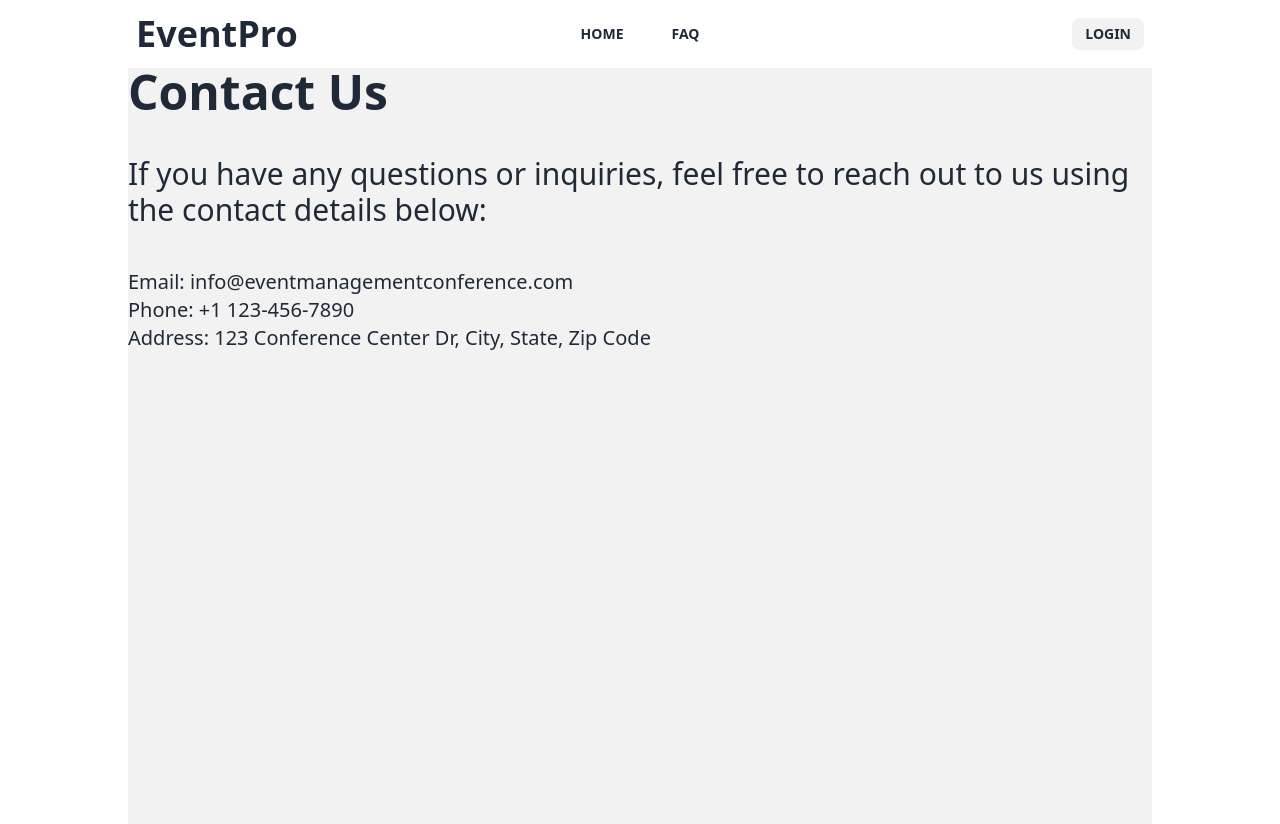
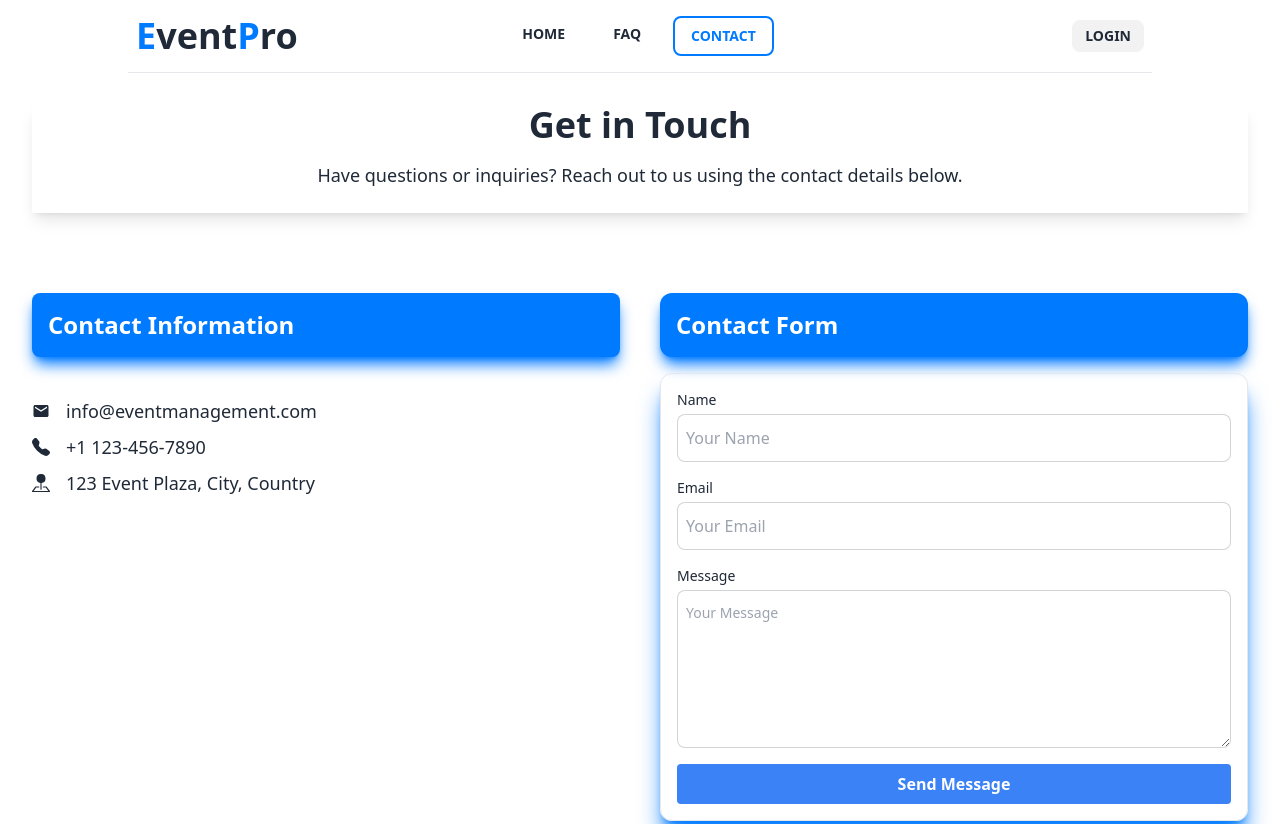
Before and after one commit to shoaib-mk2/EventLab, a React (Vite) app: page /contact in a window 1280 px wide. Shown: the top 824 px of the page. Built offline with nearby package versions, Linux system fonts and the light colour scheme; no server answers.

Commit message:
added blog page, updated navbar and contact page

```diff
--- /dev/null
+++ b/src/pages/Blog/Blog.jsx
@@ -0,0 +1,68 @@
+import { ImCalendar, ImLocation } from "react-icons/im";
+
+const Blog = () => {
+    return (
+        <div className="w-4/5 mx-auto p-8">
+            <h1 className="text-3xl font-bold mb-6">The Rise of Hybrid Events: Blending Physical and Virtual Experiences</h1>
+            <div className="lg:w-1/2 mb-5">
+                <ul className="text-lg text-[#007aff] flex justify-between my-4 font-bold">
+                    <li className="flex items-center gap-2">
+                        <ImLocation></ImLocation>
+                        Los Angeles, CA
+                    </li>
+                    <li className="flex items-center gap-2">
+                        <ImCalendar></ImCalendar>
+                        9 October, 2023
+                    </li>
+                </ul>
+                <img src="/blog.jpg" alt="" />
+            </div>
+            <p className="mb-4 md:text-lg">
+                The landscape of events has undergone a profound transformation with the advent of hybrid events. Blending the physical and virtual dimensions,
+                hybrid events have gained immense popularity, offering a dynamic and inclusive event experience that caters to a broader and more diverse audience.
+                This trend has been catalyzed by technological advancements and the need to adapt to a rapidly changing world.
+            </p>
+
+            <h2 className="text-2xl font-bold mb-4">1. Defining Hybrid Events</h2>
+
+            <p className="mb-4 md:text-lg">
+                Hybrid events combine both in-person elements, such as a physical venue where a portion of the audience is present, and virtual elements,
+                allowing remote attendees to participate online through a virtual platform. This convergence amplifies the event's reach and engagement,
+                breaking down geographical barriers and enabling a global audience to engage with the event's content.
+            </p>
+
+            <h2 className="text-2xl font-bold mb-4">2. Enhanced Accessibility and Inclusivity</h2>
+
+            <p className="mb-4 md:text-lg">
+                One of the key advantages of hybrid events is the increased accessibility and inclusivity they provide.
+                Attendees who might have been constrained by geographical, financial, or other limitations can now participate and engage with the event from anywhere.
+                This inclusivity ensures a diverse audience, enriching discussions and interactions.
+            </p>
+
+            <h2 className="text-2xl font-bold mb-4">3. Leveraging Technology for Immersive Experiences</h2>
+
+            <p className="mb-4 md:text-lg">
+                Technology plays a central role in delivering seamless hybrid events. Advanced event platforms integrate features like live streaming, virtual breakout rooms,
+                interactive Q&A sessions, and networking opportunities. Attendees can access event content, connect with speakers and fellow participants,
+                and engage in discussions in real-time, fostering an interactive and immersive experience.
+            </p>
+
+            <h2 className="text-2xl font-bold mb-4">4. Data-Driven Insights and Analytics</h2>
+
+            <p className="mb-4 md:text-lg">
+                Hybrid events generate a wealth of data that can be invaluable for organizers. Analytics tools track attendee engagement, session popularity,
+                and networking interactions. These insights provide event organizers with valuable data to optimize future events, tailor content to audience preferences,
+                and measure the event's success.
+            </p>
+
+            <h2 className="text-2xl font-bold mb-4">5. Overcoming Challenges and Ensuring Success</h2>
+
+            <p className="mb-4 md:text-lg">
+                Organizing a successful hybrid event involves addressing various challenges, including managing technical aspects, ensuring a seamless experience for both virtual and in-person attendees,
+                and maintaining a sense of community and engagement. Strategic planning, effective communication, and leveraging the right event technology are crucial to overcoming these challenges and ensuring a successful event.
+            </p>
+        </div>
+    );
+}
+
+export default Blog;
--- a/src/pages/Contact/Contact.jsx
+++ b/src/pages/Contact/Contact.jsx
@@ -1,15 +1,51 @@
+import { BsFillPinMapFill, BsTelephoneFill } from "react-icons/bs";
+import { MdEmail } from "react-icons/md";
 
 
 const Contact = () => {
     return (
-        <div className="w-4/5 mx-auto min-h-screen bg-base-200">
-            <div className="">
-                <h2 className="text-5xl font-bold">Contact Us</h2>
-                <p className="text-3xl my-10">If you have any questions or inquiries, feel free to reach out to us using the contact details below:</p>
-                <div className="my-10 text-xl">
-                    <p>Email: info@eventmanagementconference.com</p>
-                    <p>Phone: +1 123-456-7890</p>
-                    <p>Address: 123 Conference Center Dr, City, State, Zip Code</p>
+        <div className="container mx-auto p-8 min-h-screen">
+            <div className="flex flex-col items-center justify-center shadow-lg">
+                <h1 className="text-4xl font-bold mb-4">Get in Touch</h1>
+                <p className="text-lg mb-6">Have questions or inquiries? Reach out to us using the contact details below.</p>
+            </div>
+            <div className="grid grid-cols-1 md:grid-cols-2 gap-10 mt-20">
+                <div>
+                    <h2 className="text-2xl font-bold mb-10 shadow-lg shadow-[#007aff] bg-[#007aff] text-white p-4 rounded-lg">Contact Information</h2>
+                    <ul className="text-lg mb-4">
+                        <li className="flex items-center mb-2 gap-4">
+                            <MdEmail></MdEmail>
+                            info@eventmanagement.com
+                        </li>
+                        <li className="flex items-center mb-2 gap-4">
+                            <BsTelephoneFill></BsTelephoneFill>
+                            +1 123-456-7890
+                        </li>
+                        <li className="flex items-center mb-2 gap-4">
+                            <BsFillPinMapFill></BsFillPinMapFill>
+                            123 Event Plaza, City, Country
+                        </li>
+                    </ul>
+                </div>
+                <div>
+                    <h2 className="text-2xl font-bold mb-4 shadow-lg shadow-[#007aff] bg-[#007aff] text-white rounded-xl p-4">Contact Form</h2>
+                    <form className="flex flex-col shadow-xl shadow-[#007aff] border p-4 rounded-xl">
+                        <label htmlFor="name" className="text-sm mb-1">Name</label>
+                        <input type="text" id="name" className="p-2 mb-4 input input-bordered" placeholder="Your Name" />
+
+                        <label htmlFor="email" className="text-sm mb-1">Email</label>
+                        <input type="email" id="email" className="p-2 mb-4 input input-bordered" placeholder="Your Email" />
+
+                        <label htmlFor="message" className="text-sm mb-1">Message</label>
+                        <textarea id="message" rows="5" className="p-2 mb-4 textarea textarea-bordered" placeholder="Your Message"></textarea>
+
+                        <button
+                            type="submit"
+                            className="bg-blue-500 hover:bg-blue-700 text-white font-bold py-2 px-6 rounded transition duration-300 ease-in-out transform hover:scale-105"
+                        >
+                            Send Message
+                        </button>
+                    </form>
                 </div>
             </div>
         </div>
--- /dev/null
+++ b/src/pages/ErrorPage/ErrorPage.jsx
@@ -0,0 +1,18 @@
+
+
+const ErrorPage = () => {
+    return (
+        <div className="flex flex-col items-center justify-center h-screen">
+            <h1 className="text-6xl mb-4 font-bold">404</h1>
+            <p className="text-lg mb-8">Oops! Page not found.</p>
+            <button
+                className="bg-blue-500 hover:bg-blue-700 text-white font-bold py-2 px-4 rounded"
+                onClick={() => window.history.back()}
+            >
+                Go Back
+            </button>
+        </div>
+    );
+};
+
+export default ErrorPage;
--- a/src/pages/Home/BannerStyles.css
+++ b/src/pages/Home/BannerStyles.css
@@ -14,7 +14,7 @@
     position: absolute;
     right: 16px;
     bottom: 16px;
-    z-index: 0;
+    z-index: 1;
     width: 48px;
     height: 48px;
     display: flex;
--- a/src/pages/Navbar/Navbar.jsx
+++ b/src/pages/Navbar/Navbar.jsx
@@ -1,6 +1,7 @@
 import { useContext } from "react";
 import { Link, NavLink } from "react-router-dom";
 import { AuthContext } from "../../provider/AuthProvider";
+import { MdLogout } from "react-icons/md";
 
 
 const Navbar = () => {
@@ -37,15 +38,20 @@ const Navbar = () => {
                 </li>
             </>
         }
-        {/* <li>
+        {
+            user &&
+            <>
+                <li>
                     <NavLink
-                to="/speakers"
+                        to="/blog"
                         className={({ isActive, isPending }) =>
                             isPending ? "pending" : isActive ? "border-2 border-[#007aff] font-bold text-[#007aff]" : "font-bold "
                         }>
-                SPEAKERS
+                        BLOG
                     </NavLink>
-        </li> */}
+                </li>
+            </>
+        }
         <li>
             <NavLink
                 to="/faq"
@@ -55,9 +61,6 @@ const Navbar = () => {
                 FAQ
             </NavLink>
         </li>
-        {
-            user &&
-            <>
         <li>
             <NavLink
                 to="/contact"
@@ -68,30 +71,11 @@ const Navbar = () => {
             </NavLink>
         </li>
     </>
-        }
-        {/* <li>
-            <NavLink
-                to="/contact"
-                className={({ isActive, isPending }) =>
-                    isPending ? "pending" : isActive ? "border-2 border-[#007aff] font-bold text-[#007aff]" : "font-bold "
-                }>
-                CONTACT
-            </NavLink>
-        </li> */}
-    </>
 
     return (
-        <div className="navbar bg-base-100 w-4/5 mx-auto">
+        <div className="navbar bg-base-100 w-4/5 mx-auto border-b">
             <div className="navbar-start">
-                {/* <div className="dropdown">
-                    <label tabIndex={0} className="btn btn-ghost lg:hidden">
-                        <svg xmlns="http://www.w3.org/2000/svg" className="h-5 w-5" fill="none" viewBox="0 0 24 24" stroke="currentColor"><path strokeLinecap="round" strokeLinejoin="round" strokeWidth="2" d="M4 6h16M4 12h8m-8 6h16" /></svg>
-                    </label>
-                    <ul tabIndex={0} className="menu menu-sm dropdown-content mt-3 z-[1] p-2 shadow bg-base-100 rounded-box w-52">
-                        {navLinks}
-                    </ul>
-                </div> */}
-                <NavLink to="/" className="text-2xl md:text-4xl font-extrabold">EventPro</NavLink>
+                <NavLink to="/" className="text-2xl md:text-4xl font-extrabold"><span className="text-[#007aff]">E</span>vent<span className="text-[#007aff]">P</span>ro</NavLink>
             </div>
             <div className="navbar-center hidden lg:flex">
                 <ul className="menu menu-horizontal px-1 gap-4">
@@ -102,12 +86,27 @@ const Navbar = () => {
                 {
                     user ?
                         <>
-                            <span>{user.email}</span>
-                            <a className="btn btn-sm" onClick={handleLogOut}>Sign Out</a>
+                            <div className="dropdown dropdown-end">
+                                <label tabIndex={0} className="btn btn-ghost btn-circle avatar">
+                                    <div className="w-10 rounded-full">
+                                        <img src={user.photoURL ? user.photoURL : "./user-default-pic.svg"} alt="User Profile" />
+                                    </div>
+                                </label>
+                                <ul tabIndex={0} className="mt-3 z-[2] p-2 shadow menu menu-sm dropdown-content bg-base-100 border-2 border-[#007aff] font-bold rounded-box w-52">
+                                    <li className="border rounded-lg">
+                                        <a className="justify-between">
+                                            {user.displayName}
+                                        </a>
+                                    </li>
+                                    <li className="border rounded-lg"><a onClick={handleLogOut}>Logout<MdLogout></MdLogout></a></li>
+                                </ul>
+                            </div>
+                            {/* <span>{user.email}</span>
+                            <a className="btn btn-sm" onClick={handleLogOut}>Sign Out</a> */}
                         </>
                         :
                         <Link to="/login">
-                            <button className="btn btn-sm">Login</button>
+                            <button className="btn btn-sm font-bold">Login</button>
                         </Link>
                 }
                 <div className="dropdown dropdown-end lg:hidden">
--- a/src/pages/Register/Register.jsx
+++ b/src/pages/Register/Register.jsx
@@ -3,6 +3,7 @@ import { Link, useNavigate } from "react-router-dom";
 import { AuthContext } from "../../provider/AuthProvider";
 import { ToastContainer, toast } from 'react-toastify';
 import 'react-toastify/dist/ReactToastify.css';
+import { updateProfile } from "firebase/auth";
 
 const Register = () => {
 
@@ -64,9 +65,15 @@ const Register = () => {
         // create user in firebase
         createUser(email, password)
             .then(result => {
+                updateProfile(result.user, {
+                    displayName: name
+                })
+                    .then(() => console.log('profile updated'))
+                    .catch((error) => console.log(error))
                 console.log(result.user);
                 e.target.reset();
                 navigate("/"); // redirect user to home page after successful registration
+                window.location.reload()
             })
             .catch(error => {
                 console.error(error);
--- a/src/pages/Routes/PrivateRoute.jsx
+++ b/src/pages/Routes/PrivateRoute.jsx
@@ -6,7 +6,7 @@ const PrivateRoute = ({ children }) => {
     const { user, loading } = useContext(AuthContext);
 
     if (loading) {
-        return <span className="loading loading-spinner loading-lg"></span>
+        return <div className="w-4/5 mx-auto min-h-screen flex justify-center"><span className="loading loading-bars loading-lg"></span></div>
     }
 
     if (user) {
--- a/src/router/Router.jsx
+++ b/src/router/Router.jsx
@@ -8,11 +8,14 @@ import ConferenceDetails from "../pages/ConferenceDetails/ConferenceDetails";
 import Login from "../pages/Login.jsx/Login";
 import Register from "../pages/Register/Register";
 import PrivateRoute from "../pages/Routes/PrivateRoute";
+import ErrorPage from "../pages/ErrorPage/ErrorPage";
+import Blog from "../pages/Blog/Blog";
 
 const router = createBrowserRouter([
     {
         path: "/",
         element: <Root></Root>,
+        errorElement: <ErrorPage></ErrorPage>,
         children: [
             {
                 path: "/",
@@ -43,6 +46,10 @@ const router = createBrowserRouter([
             {
                 path: "/register",
                 element: <Register></Register>
+            },
+            {
+                path: "/blog",
+                element: <PrivateRoute><Blog></Blog></PrivateRoute>
             }
         ]
     }
```
Also changed, not shown: public/blog.jpg (added), public/user-default-pic.svg (added). Lines whose indentation alone changed are shown as unchanged.
